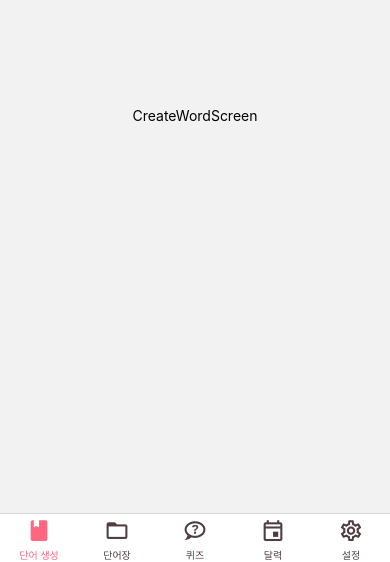
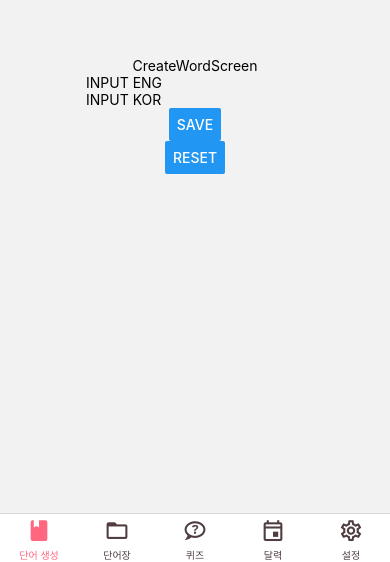
Before and after one commit to MJUTeam/WordKing, a React Native app: screen / in a window 390 px wide. Shown: the part 282-844 px from the top of the page. Built offline with nearby package versions, Linux system fonts and the light colour scheme.

Commit message:
추가 및 조회 기능 구현

```diff
--- a/screens/BookShelfScreen.js
+++ b/screens/BookShelfScreen.js
@@ -1,18 +1,59 @@
-import { StyleSheet, View, Text } from 'react-native';
+import AsyncStorage from '@react-native-async-storage/async-storage';
+import { StyleSheet, View, Text, TextInput, Button, FlatList } from 'react-native';
+import React, { useState } from 'react';
+import Item from '../src/Item';
+
+const wordJSONList = [];
 
 const BookShelfScreen = () => {
+  getAllWord();
   return (
     <View style={styles.container}>
-      <Text>BookShelfScreen</Text>
+      <Text style={styles.title}>BookShelfScreen</Text>
+      <FlatList
+        keyExtractor={item => item.english}
+        data={wordJSONList}
+        renderItem={({item}) => <Item word={item} />}
+      />
     </View>
   );
 };
 
+const getAllWord = async () => {
+  AsyncStorage.getAllKeys((err, keys) => {
+    AsyncStorage.multiGet(keys, (err, stores) => {
+      stores.map((result, i, store) => {
+        // get at each store's key/value so you can work with it
+        let key = store[i][0];
+        let value = store[i][1];
+      });
+      for( var i = 0; i < stores.length; i++ ){
+        wordJSONList.push( JSON.parse( stores[i][1] ) );
+      }
+    });
+  });
+};
+
+function getWord( ID ){
+  AsyncStorage.getItem(ID)
+      .then(value => {
+        const info = JSON.parse(value);
+        console.log( info.korean );
+      })
+      .catch(error => console.log(error));
+}
+
+
 const styles = StyleSheet.create({
+  title: {
+    fontSize: 25,
+    marginBottom: 20
+  },
   container: {
     flex: 1,
     alignItems: 'center',
     justifyContent: 'center',
+    marginTop: 50
   },
 });
 
--- a/screens/CreateWordScreen.js
+++ b/screens/CreateWordScreen.js
@@ -1,12 +1,29 @@
-import { StyleSheet, View, Text } from 'react-native';
+import AsyncStorage from '@react-native-async-storage/async-storage';
+import { StyleSheet, View, Text, TextInput, Button } from 'react-native';
+import React, { useState } from 'react';
 
 const CreateWordScreen = () => {
+  const [ wordEnglish, onChangeEnglish ] = useState("INPUT ENG");
+  const [ wordKorean, onChangeKorean ] = useState( "INPUT KOR" );
+
   return (
     <View style={styles.container}>
       <Text>CreateWordScreen</Text>
+      <TextInput value={wordEnglish} onChangeText={onChangeEnglish} />
+      <TextInput value={wordKorean} onChangeText={onChangeKorean} />
+      <Button
+        title="Save"
+        onPress={ () => addWord( wordKorean, wordEnglish ) }
+      />
+      <Button title="RESET" onPress={ () => AsyncStorage.clear() } />
     </View>
   );
 };
+
+function addWord( korean, english ){
+  AsyncStorage.setItem( english, JSON.stringify( { 'id': english,  'korean': korean, 'english': english, 'bookshelf': 0 } ) );
+  console.log( "IN" );
+}
 
 const styles = StyleSheet.create({
   container: {
--- /dev/null
+++ b/src/Item.js
@@ -0,0 +1,34 @@
+import React from 'react';
+import {StyleSheet, View, Text} from 'react-native';
+
+const Item = ({word}) => {
+  return (
+    <View style={styles.container}>
+        <View style={styles.block}>
+            <Text style={styles.text}>{word.korean}</Text>
+        </View>
+        <View style={styles.block}>
+            <Text style={styles.text}>{word.english}</Text>
+        </View>
+    </View>
+  );
+};
+
+const styles = StyleSheet.create({
+  container: {
+    flexDirection: "row",
+    borderBottomWidth: 1,
+  },
+  block: {
+    paddingHorizontal: 30,
+    paddingTop: 10,
+    paddingBottom: 10
+  },
+  text: {
+    textAlign: 'center',
+    textAlignVertical: 'center',
+    fontSize: 30
+  },
+});
+
+export default Item;
```
